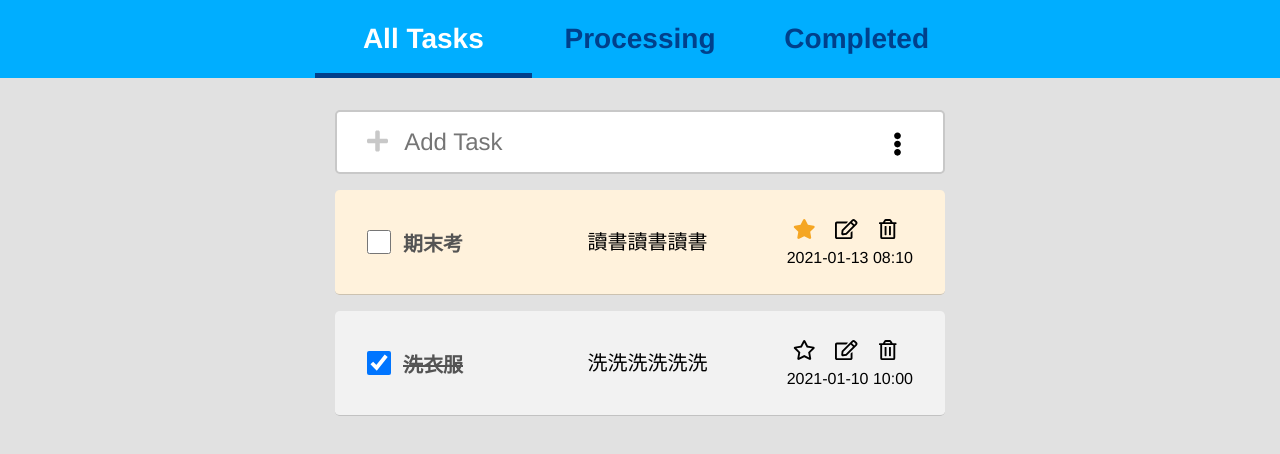
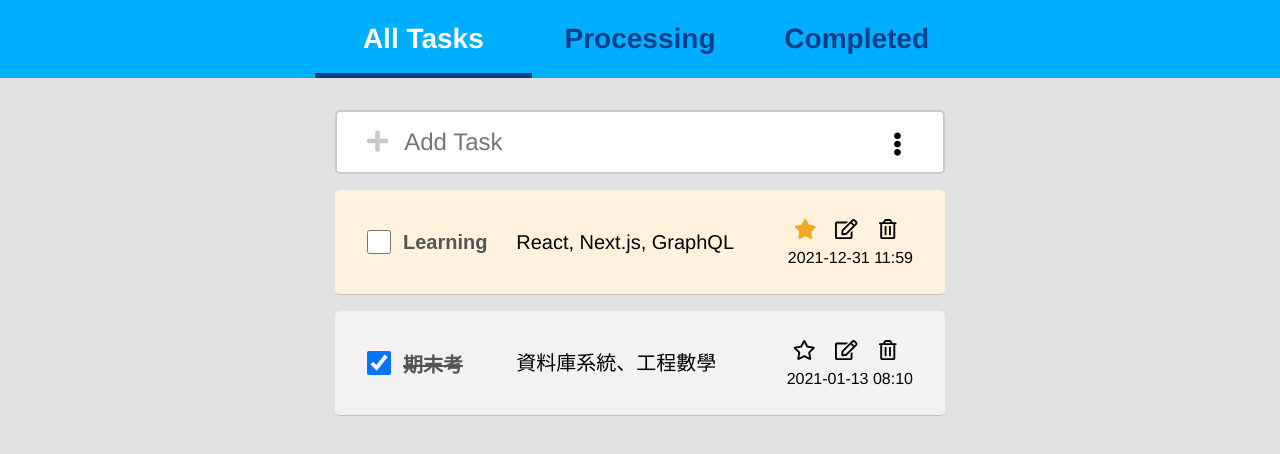
Before and after one commit to CJ-Yang0225/react-todolist, a React (Create React App) app: page / in a window 1280 px wide. Shown: the top 454 px of the page. Built offline with nearby package versions, Linux system fonts and the light colour scheme.

Commit message:
Fix text display problem

```diff
--- a/src/components/App.js
+++ b/src/components/App.js
@@ -8,17 +8,17 @@ const demoTasks = [
     title: "期末考",
     date: "2021-01-13",
     time: "08:10",
-    message: "讀書讀書讀書",
+    message: "資料庫系統、工程數學",
+    isDone: true,
+    isFavorite: false,
+  },
+  {
+    title: "Learning",
+    date: "2021-12-31",
+    time: "11:59",
+    message: "React, Next.js, GraphQL",
     isDone: false,
     isFavorite: true,
-  },
-  {
-    title: "洗衣服",
-    date: "2021-01-10",
-    time: "10:00",
-    message: "洗洗洗洗洗洗",
-    isDone: true,
-    isFavorite: false,
   },
 ];
 
--- a/src/styles/index.css
+++ b/src/styles/index.css
@@ -345,8 +345,9 @@ body {
       -ms-flex: 2;
           flex: 2;
   font-size: inherit;
+  font-weight: 400;
   margin: auto;
-  text-align: center;
+  text-align: start;
   overflow: hidden;
   text-overflow: ellipsis;
   /* 加省略符號 */
--- a/src/styles/index.scss
+++ b/src/styles/index.scss
@@ -315,8 +315,9 @@ body {
   p {
     flex: 2;
     font-size: inherit;
+    font-weight: 400;
     margin: auto;
-    text-align: center;
+    text-align: start;
     overflow: hidden;
     text-overflow: ellipsis; /* 加省略符號 */
   }
```
Also changed, not shown: src/styles/index.min.css, 2 other files (tests, documents, lock files or other folders).
